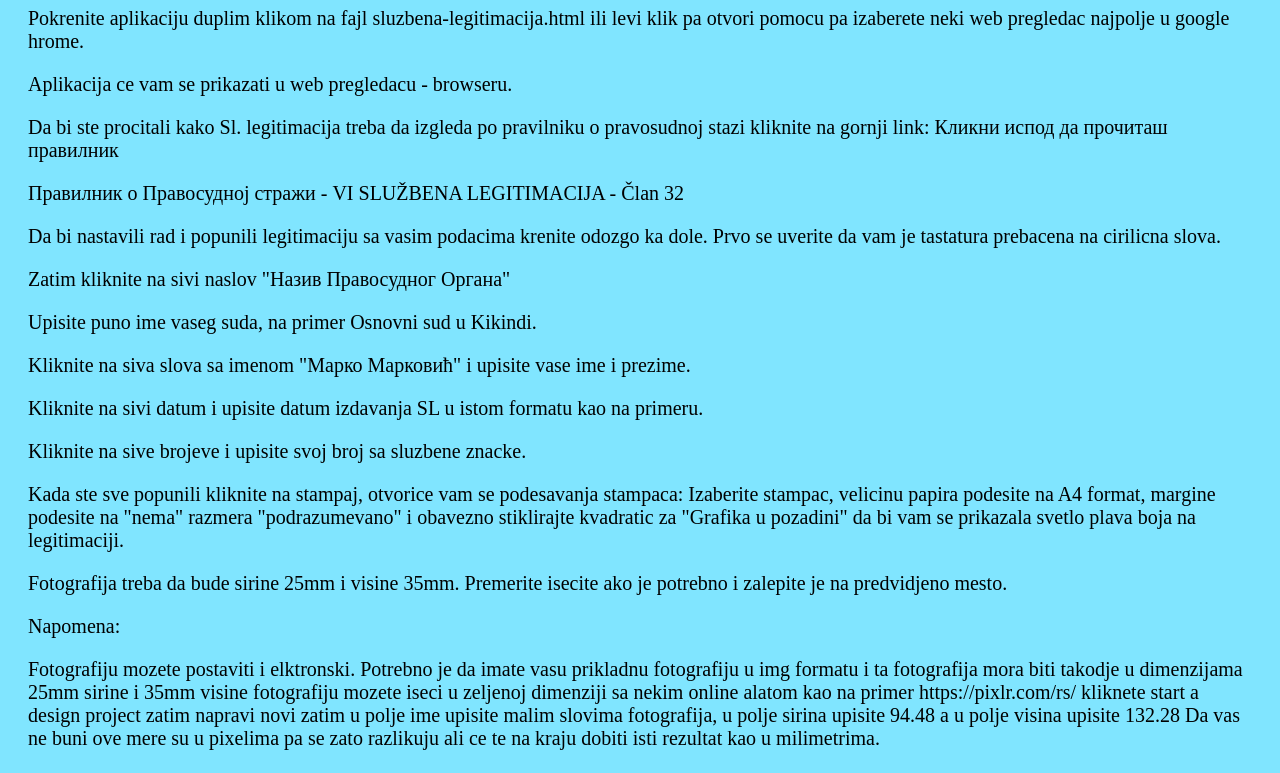
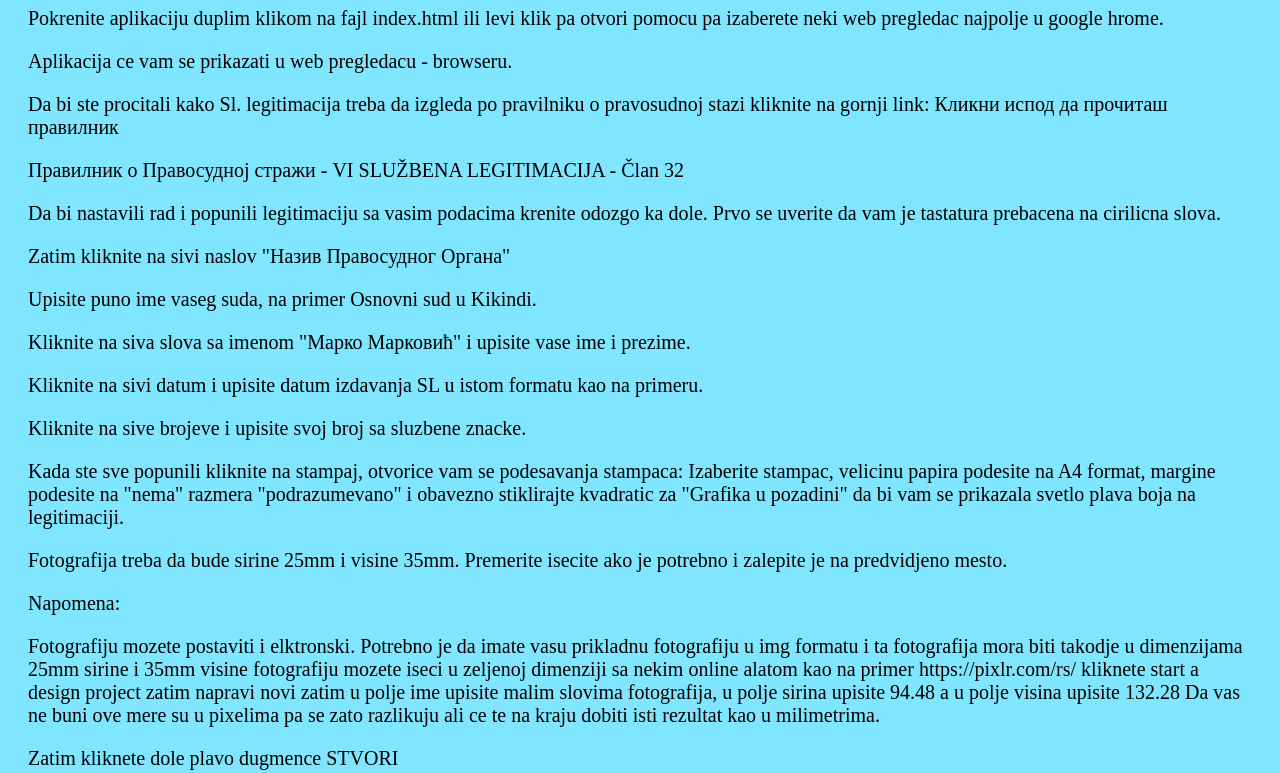
Before and after one commit to Maxi69K/sluzbena-legitimacija, a plain HTML site: page uputstvo.html in a window 1280 px wide. Shown: the part 73-846 px from the top of the page. Drawn offline with Linux system fonts and the light colour scheme.

Commit message:
rename index file

```diff
--- a/uputstvo.html
+++ b/uputstvo.html
@@ -13,7 +13,7 @@
 </head>
 <body>
     <h1>Uputsvo za izradu Sluzbene Legitimacije</h1>
-    <p>Pokrenite aplikaciju duplim klikom na fajl sluzbena-legitimacija.html ili levi klik pa otvori pomocu pa izaberete neki web pregledac najpolje
+    <p>Pokrenite aplikaciju duplim klikom na fajl index.html ili levi klik pa otvori pomocu pa izaberete neki web pregledac najpolje
 	u google hrome.</p>
     <p>Aplikacija ce vam se prikazati u web pregledacu - browseru.</p>
     <p>Da bi ste procitali kako Sl. legitimacija treba da izgleda po pravilniku
```
Also changed, not shown: index.html (renamed from sluzbena-legitimacija.html).
